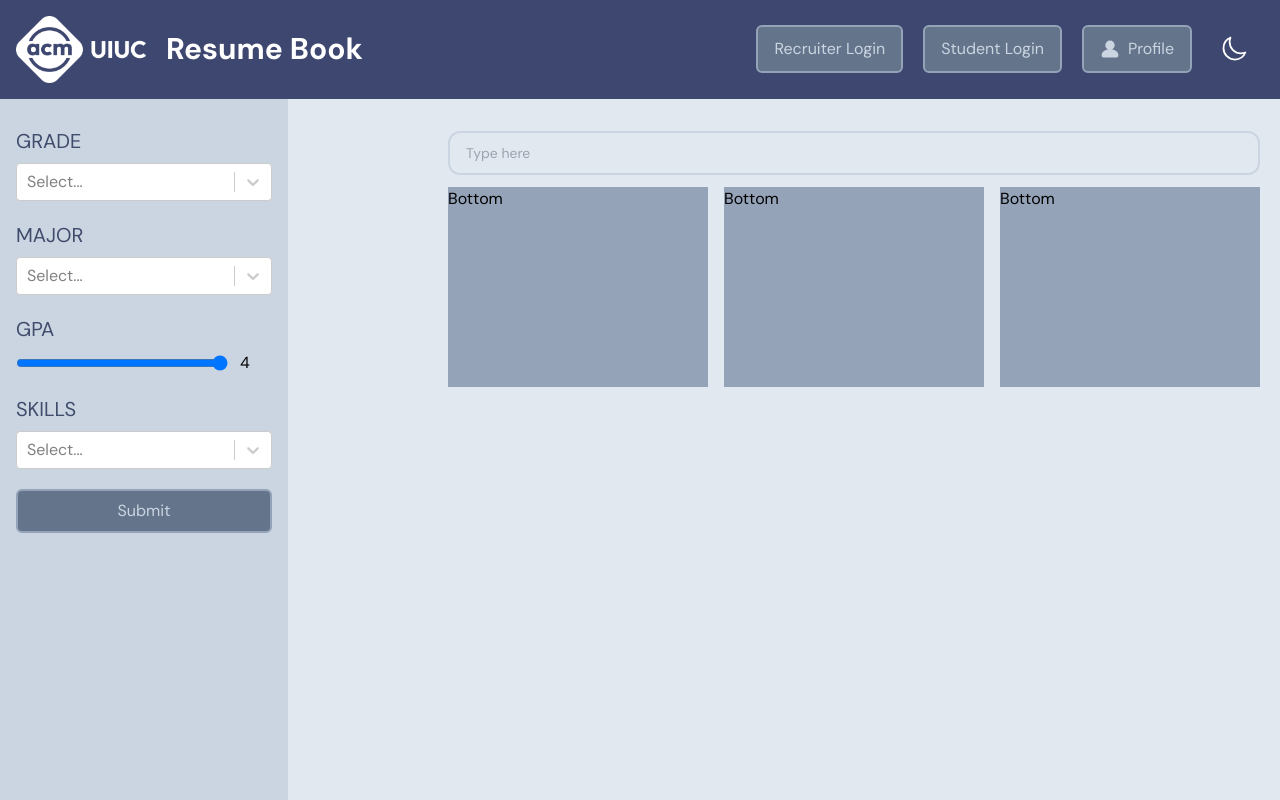
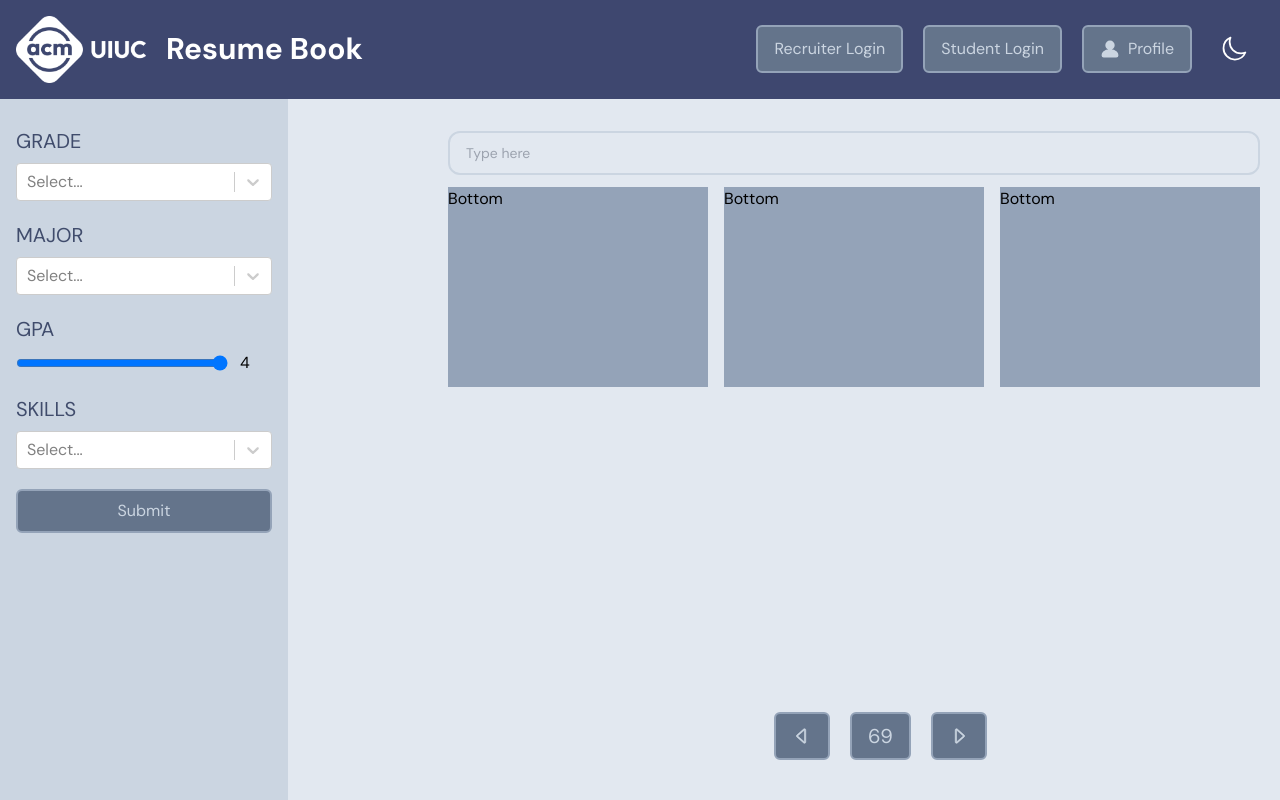
Before and after one commit to acm-uiuc/resume-book, a Next.js app in the folder client/: page / in a window 1280 px wide. Shown: the top 800 px of the page. Built offline with nearby package versions, Linux system fonts and the light colour scheme.

Commit message:
pagination ui

```diff
--- a/client/src/pages/index.tsx
+++ b/client/src/pages/index.tsx
@@ -39,7 +39,7 @@ export default function Home() {
 				</div>
 
 				{/* CONTENT CONTAINER */}
-        <div className=" h-full bg-slate-200 flex-1 flex-shrink-1 self-stretch flex flex-col justify-items-center items-stretch px-40 py-8 gap-3">
+				<div className=" h-full bg-slate-200 flex-1 flex-shrink-1 self-stretch flex flex-col justify-items-center items-stretch px-40 py-8 gap-3 relative">
 					<input
 						type="text"
 						placeholder="Type here"
@@ -49,6 +49,37 @@ export default function Home() {
 						<Card />
 						<Card />
 						<Card />
+					</div>
+
+					{/* PAGINATION */}
+					<div className=" w-40 z-10 absolute bottom-10 ml-auto mr-auto left-0 right-0 flex ">
+						<button className="flex gap-2 mr-5 select-none leading-7 p-2 px-4 bg-slate-500 rounded-md text-slate-300 border-solid border-2 border-slate-400">
+							<svg
+								xmlns="http://www.w3.org/2000/svg"
+								fill="currentColor"
+								viewBox="0 0 16 16"
+								strokeWidth={0.5}
+								stroke="currentColor"
+								className="w-5 h-7"
+							>
+								<path d="M10 12.796V3.204L4.519 8 10 12.796zm-.659.753-5.48-4.796a1 1 0 0 1 0-1.506l5.48-4.796A1 1 0 0 1 11 3.204v9.592a1 1 0 0 1-1.659.753z" />
+							</svg>
+						</button>
+						<button className="flex gap-2 mr-5 select-none leading-7 p-2 px-4 bg-slate-500 rounded-md text-slate-300 border-solid border-2 border-slate-400 pointer-events-none text-xl">
+							69
+						</button>
+						<button className="flex gap-2 mr-5 select-none leading-7 p-2 px-4 bg-slate-500 rounded-md text-slate-300 border-solid border-2 border-slate-400">
+							<svg
+								xmlns="http://www.w3.org/2000/svg"
+								fill="currentColor"
+								viewBox="0 0 16 16"
+								strokeWidth={0.5}
+								stroke="currentColor"
+								className="w-5 h-7"
+							>
+								<path d="M6 12.796V3.204L11.481 8 6 12.796zm.659.753 5.48-4.796a1 1 0 0 0 0-1.506L6.66 2.451C6.011 1.885 5 2.345 5 3.204v9.592a1 1 0 0 0 1.659.753z" />
+							</svg>
+						</button>
 					</div>
 				</div>
 			</div>
```
Lines whose indentation alone changed are shown as unchanged.
